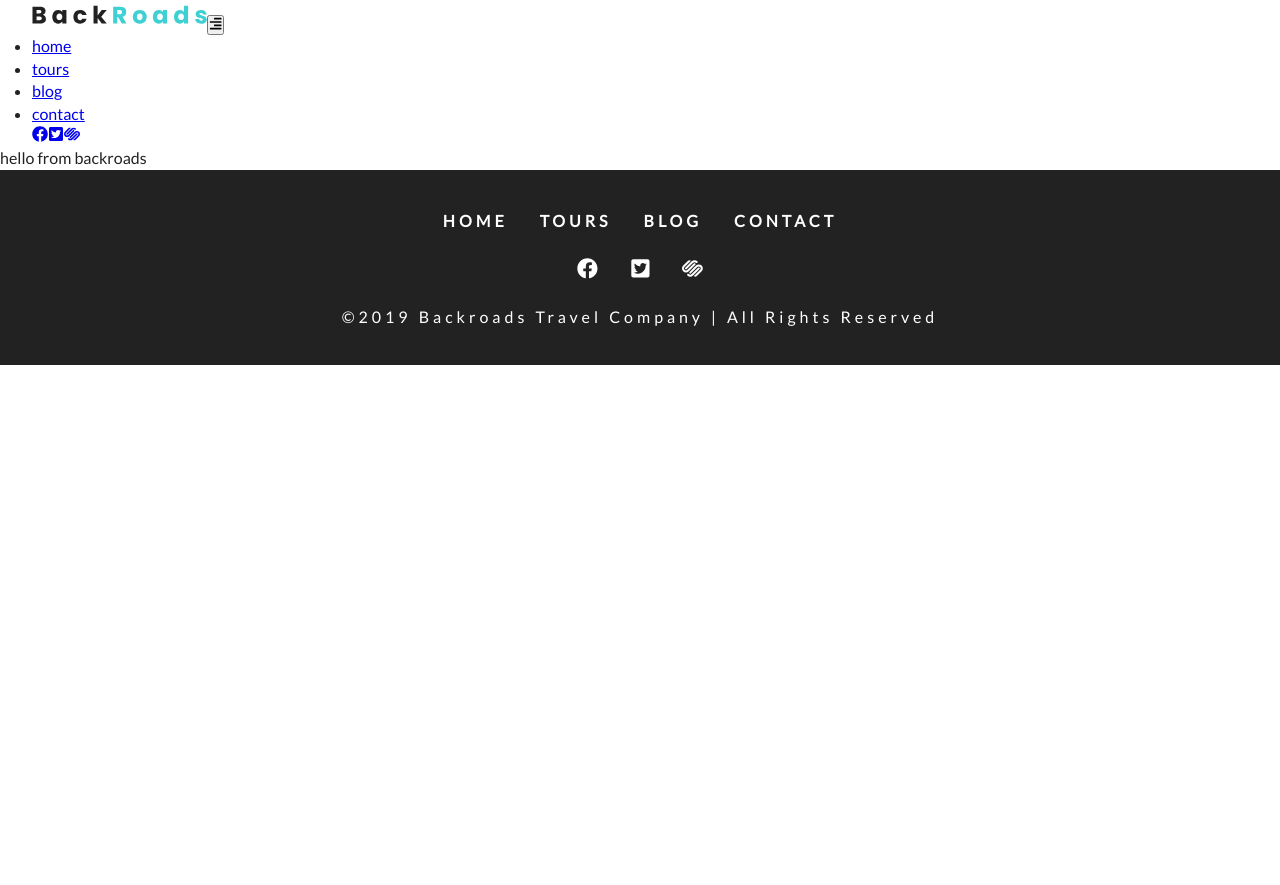
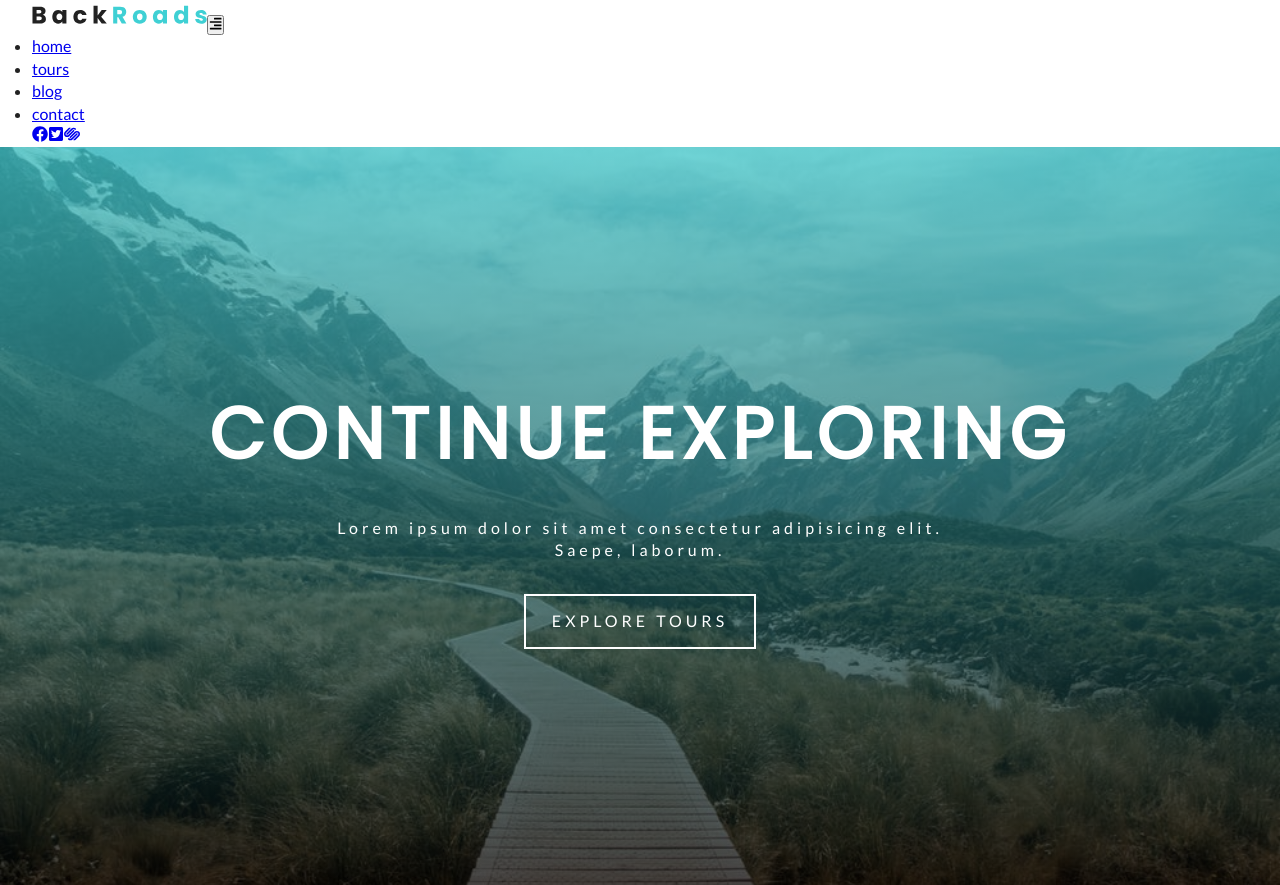
Before and after one commit to ajscholz/gatsby-backroads, a Gatsby site: page / in a window 1280 px wide. Shown: the top 885 px of the page. Before the commit the page ends 800 px from the top, so only its background shows below. Built offline with nearby package versions, Linux system fonts and the light colour scheme; Gatsby itself is replaced by a stand-in of ours.

Commit message:
completed index page

```diff
--- /dev/null
+++ b/src/components/Banner.js
@@ -0,0 +1,14 @@
+import React from "react"
+import styles from "../css/banner.module.css"
+
+const Banner = ({ title, info, children }) => {
+  return (
+    <div className={styles.banner}>
+      <h1>{title}</h1>
+      <p>{info}</p>
+      {children}
+    </div>
+  )
+}
+
+export default Banner
--- /dev/null
+++ b/src/components/SimpleHero.js
@@ -0,0 +1,7 @@
+import React from "react"
+
+const SimpleHero = ({ children }) => {
+  return <header className="defaultHero">{children}</header>
+}
+
+export default SimpleHero
--- /dev/null
+++ b/src/css/banner.module.css
@@ -0,0 +1,25 @@
+.banner {
+  text-align: center;
+  letter-spacing: var(--mainSpacing);
+  color: var(--mainWhite);
+}
+.banner h1 {
+  font-size: 3.3rem;
+  text-transform: uppercase;
+  margin-bottom: 2rem;
+  padding: 0 1rem;
+  letter-spacing: 6px;
+}
+.banner p {
+  width: 85%;
+  margin: 0 auto;
+  margin-bottom: 2rem;
+}
+@media screen and (min-width: 768px) {
+  .banner h1 {
+    font-size: 4.5rem;
+  }
+  .banner p {
+    width: 70%;
+  }
+}
--- a/src/pages/index.js
+++ b/src/pages/index.js
@@ -1,4 +1,20 @@
 import React from "react"
+import { Link } from "gatsby"
 import Layout from "../components/Layout"
+import SimpleHero from "../components/SimpleHero"
+import Banner from "../components/Banner"
 
-export default () => <Layout>hello from backroads</Layout>
+export default () => (
+  <Layout>
+    <SimpleHero>
+      <Banner
+        title="continue exploring"
+        info="Lorem ipsum dolor sit amet consectetur adipisicing elit. Saepe, laborum."
+      >
+        <Link to="/tours" className="btn-white">
+          explore tours
+        </Link>
+      </Banner>
+    </SimpleHero>
+  </Layout>
+)
```
